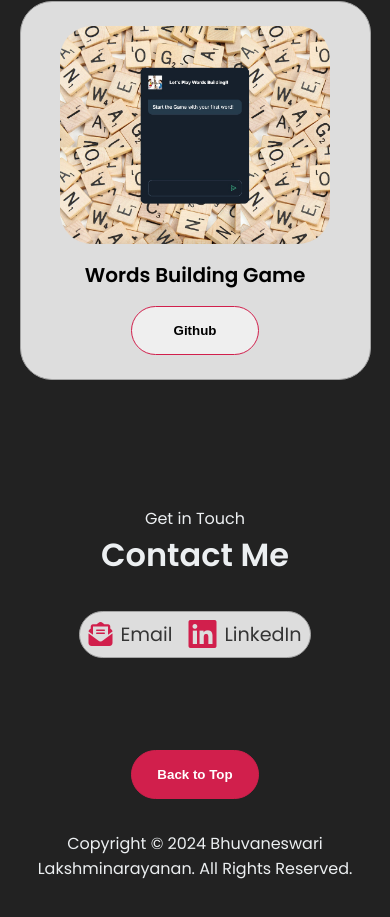
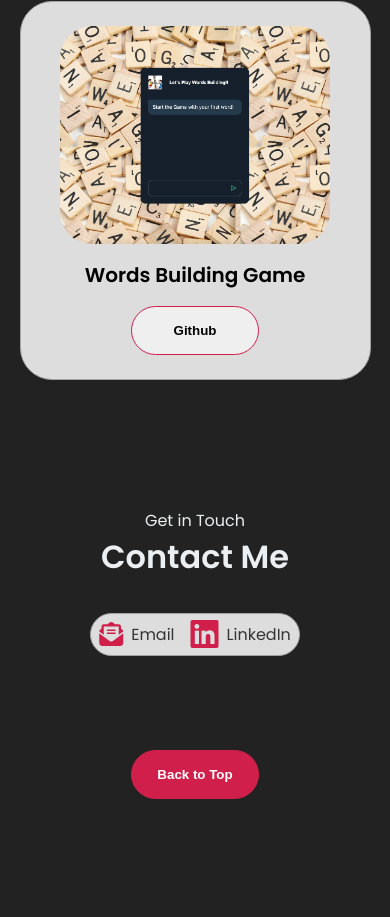
Before and after one commit to bhuvana084/html-css-js-portfolio, a plain HTML site: page index.html in a window 390 px wide. Shown: the part 5279-6196 px from the top of the page. Drawn offline with Linux system fonts and the light colour scheme.

Commit message:
Updated media query for contact page

```diff
--- a/index.html
+++ b/index.html
@@ -311,7 +311,6 @@
         <div class="btn-container">
             <button onclick="scrollToTop()" class="btn btn-color-1">Back to Top</button>
         </div>
-        <p>Copyright &#169; 2024 Bhuvaneswari Lakshminarayanan. All Rights Reserved.</p>
     </footer>
 <script src="script.js"></script>
 </body>
--- a/mediaqueries.css
+++ b/mediaqueries.css
@@ -68,7 +68,7 @@
     .contact-info-container {
         margin: 0;
     }
-    .contact-info-container p .nav-links li a {
+    .contact-info-container p a, .contact-info-container p i {
         font-size: 1rem;
     }
     .experience-sub-title {
```
